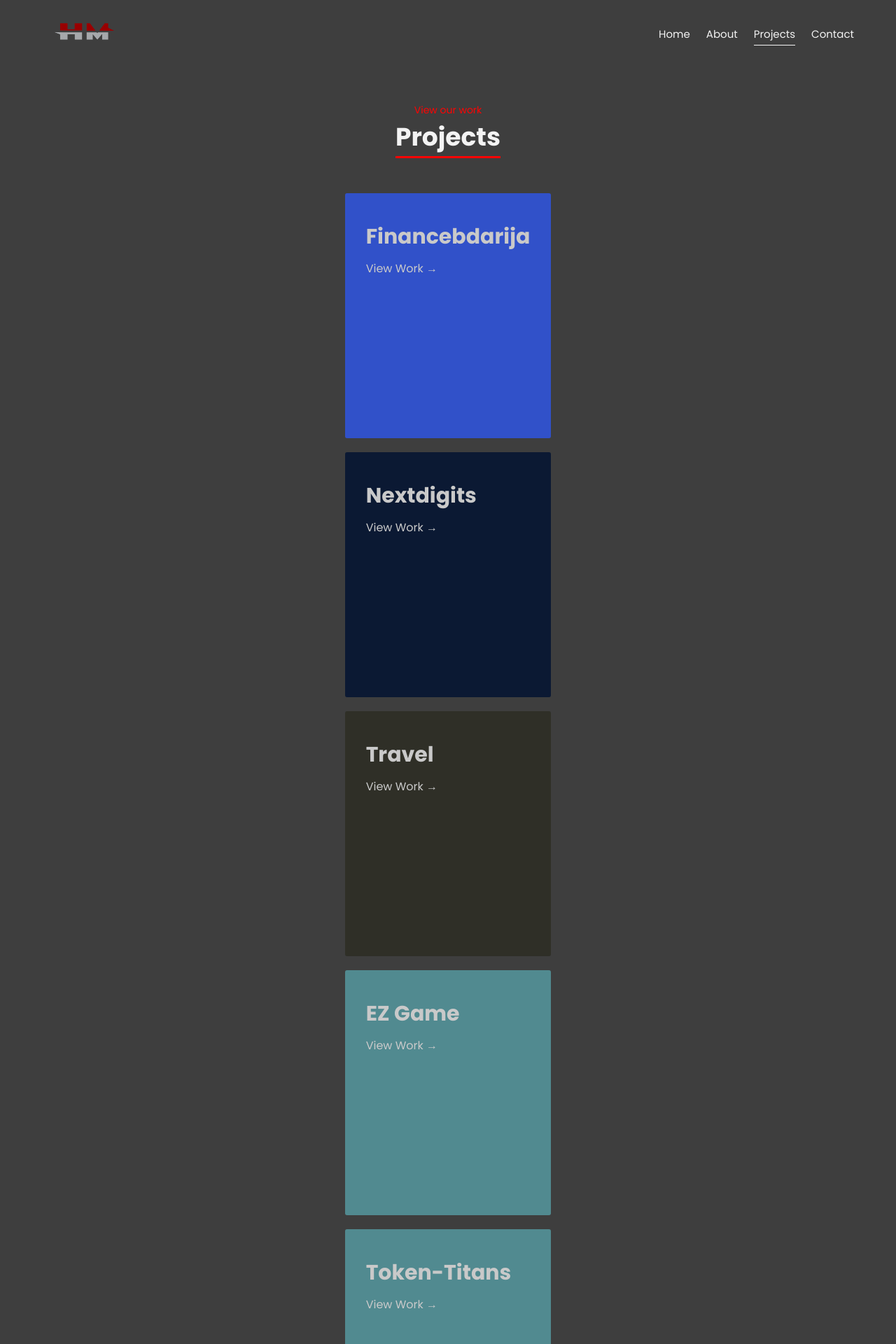
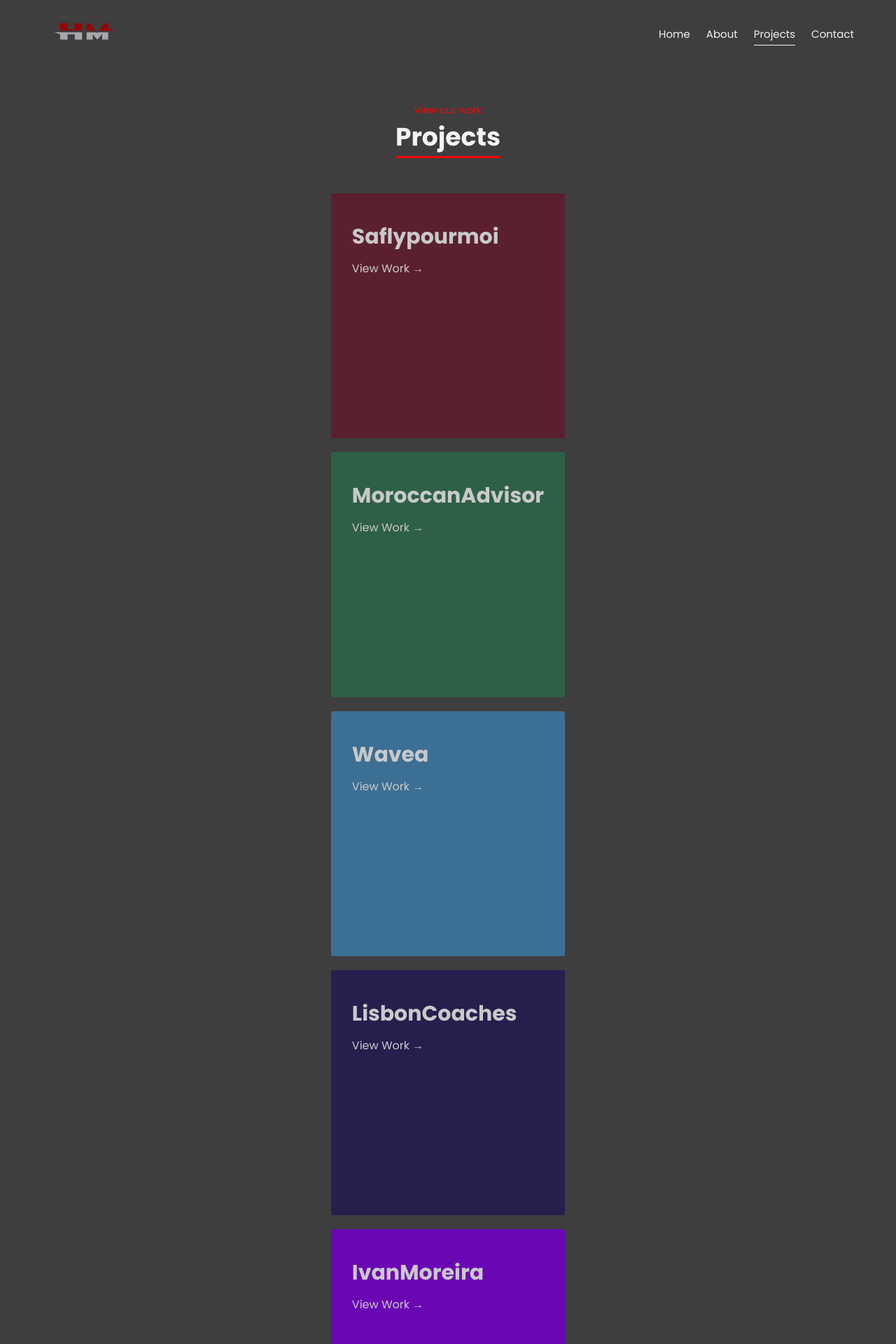
Before and after one commit to hmweb77/portfolio, a React (Create React App) app: page /projects in a window 1280 px wide. Shown: the top 1920 px of the page at 70% size. Built offline with nearby package versions, Linux system fonts and the light colour scheme.

Commit message:
adding more project

```diff
--- a/src/components/Project.js
+++ b/src/components/Project.js
@@ -42,9 +42,10 @@ const Project = ({ tags, title,color,deployed, id, description }) => {
           <h3 className="projectTitle">{title}</h3>
           <span className="viewWork">View Work &#8594;</span>
         </div>
-        {/* <div className="imageContainer col-6 d-flex align-items-center justify-content-center">
-          <img src={image} alt="Laptop displaying the application" />
-        </div> */}
+        <div className="imageContainer col-6 d-flex align-items-center justify-content-center">
+          {/* <img src={image} alt="Laptop displaying the application" /> */}
+
+        </div>
       </div>
       <Modal
         isOpen={showModal}
--- a/src/pages/project/ProjectsData.json
+++ b/src/pages/project/ProjectsData.json
@@ -1,4 +1,49 @@
 [
+  {
+    "title": "Saflypourmoi",
+    "description": "This blogging web application made an influancer and traverler",
+    "image": "src",
+    "tags": ["Sanity", "Nextjs","Tailwindcss", "Brevo", "nodemailer"],
+    "deployed": "https://saflypourmoi.com/",
+    "bgcolor": "#73293D",
+    "id": "1"
+  },
+  {
+    "title": "MoroccanAdvisor",
+    "description": "This web application made for tourism around morocco",
+    "image": "src",
+    "tags": ["Nextjs", "Tailwindcss", "Brevo", "gumroad"],
+    "deployed": "https://www.moroccanadvisor.com/",
+    "bgcolor": "#3A7A57",
+    "id": "2"
+  },
+  {
+    "title": "Wavea",
+    "description": "This website made for digital agency",
+    "image": "src",
+    "tags": ["Nextjs", "Tailwindcss"],
+    "deployed": "https://www.wavea.eu/",
+    "bgcolor": "#4C8DBC",
+    "id": "2"
+  },
+  {
+    "title": "LisbonCoaches",
+    "description": "This web application made for a community of coaches around lisbon",
+    "image": "src",
+    "tags": ["Firebase", "Nextjs", "Tailwindcss"],
+    "deployed": "https://www.lisboncoaches.com/",
+    "bgcolor": "#2D2761",
+    "id": "4"
+  },
+  {
+    "title": "IvanMoreira",
+    "description": "This web application made for a coach and mentor",
+    "image": "src",
+    "tags": ["Sanity", "React", "Mailchimp"],
+    "deployed": "https://www.ivanmoreira.org/",
+    "bgcolor": "#8807E6",
+    "id": "5"
+  },
   {
     "title": "Financebdarija",
     "description": "This web application made for a financial advisor to host his podcasts",
@@ -6,7 +51,7 @@
     "tags": ["Firebase", "React", "ExpressJS", "NodeJS", "MongoDB"],
     "deployed": "https://financebdarija.netlify.app/",
     "bgcolor": "#3e67ff",
-    "id": "1"
+    "id": "6"
   },
 
   {
@@ -16,7 +61,7 @@
     "tags": ["Typescript", "React", "Vitejs"],
     "deployed": "https://next-digits.vercel.app",
     "bgcolor": "#0E2041",
-    "id": "2"
+    "id": "7"
   },
   {
     "title": "Travel",
@@ -25,7 +70,7 @@
     "tags": ["Javascript", "Nextjs", "Tailwindcss"],
     "deployed": "https://thunderous-paletas-c61edc.netlify.app/",
     "bgcolor": "#3B3C32",
-    "id": "3"
+    "id": "8"
   },
   {
     "title": "EZ Game",
@@ -34,7 +79,7 @@
     "tags": ["Javascript", "HTML", "CSS"],
     "deployed": "https://ezproject.netlify.app",
     "bgcolor": "#67AFB7",
-    "id": "4"
+    "id": "9"
   },
   {
     "title": "Token-Titans",
@@ -43,7 +88,7 @@
     "tags": ["Typescript", "Nextjs", "Tailwindcss"],
     "deployed": "https://token-titans.vercel.app/",
     "bgcolor": "#67AFB7",
-    "id": "5"
+    "id": "10"
   },
   {
     "title": "Smile coach",
@@ -52,7 +97,7 @@
     "tags": ["HTML", "CSS", "Nextjs"],
     "deployed": "https://coach-smile.vercel.app/",
     "bgcolor": "#FFCC33",
-    "id": "6"
+    "id": "11"
   },
   {
     "title": "Aloe",
@@ -61,7 +106,7 @@
     "tags": ["HTML", "CSS", "Javascript"],
     "deployed": "https://aloe-three.vercel.app/",
     "bgcolor": "#889B73",
-    "id": "7"
+    "id": "12"
   },
   {
     "title": "Tiktaklink",
@@ -70,7 +115,7 @@
     "tags": ["HTML", "CSS", "Javascript"],
     "deployed": "https://tiktalink.netlify.app/",
     "bgcolor": "#9f3eff",
-    "id": "8"
+    "id": "13"
   },
   {
     "title": "RickAndMorty",
@@ -79,6 +124,6 @@
     "tags": ["HTML", "CSS", "Javascript"],
     "deployed": "https://rick-and-morty-five-rho.vercel.app/",
     "bgcolor": "#499448",
-    "id": "9"
+    "id": "14"
   }
 ]
```
